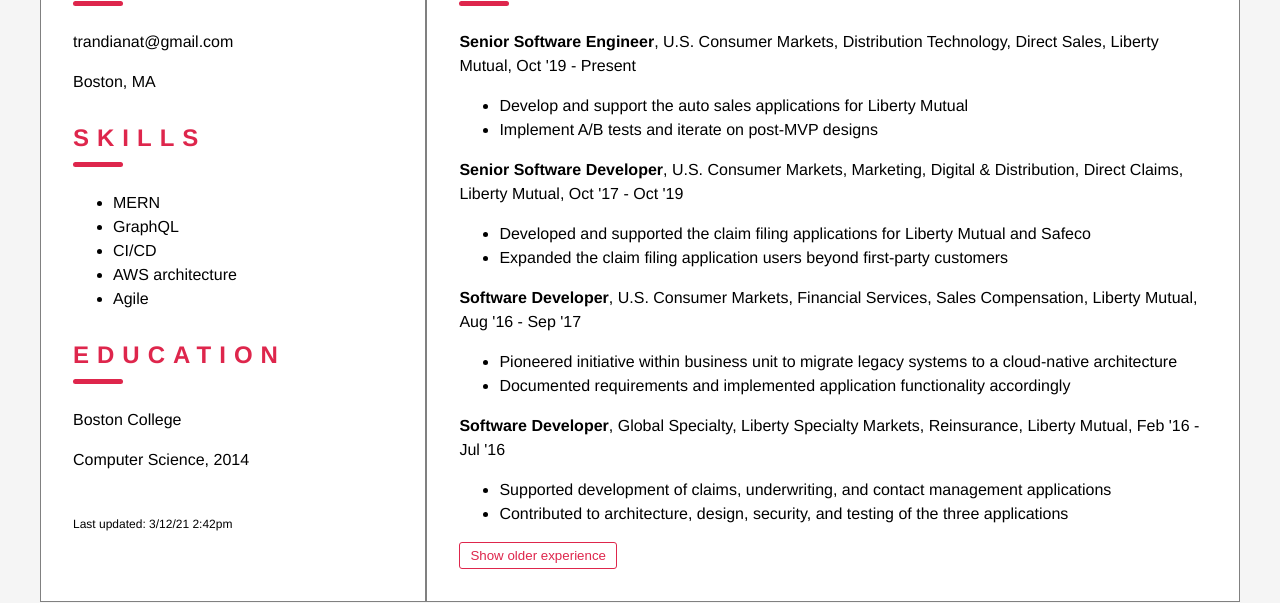
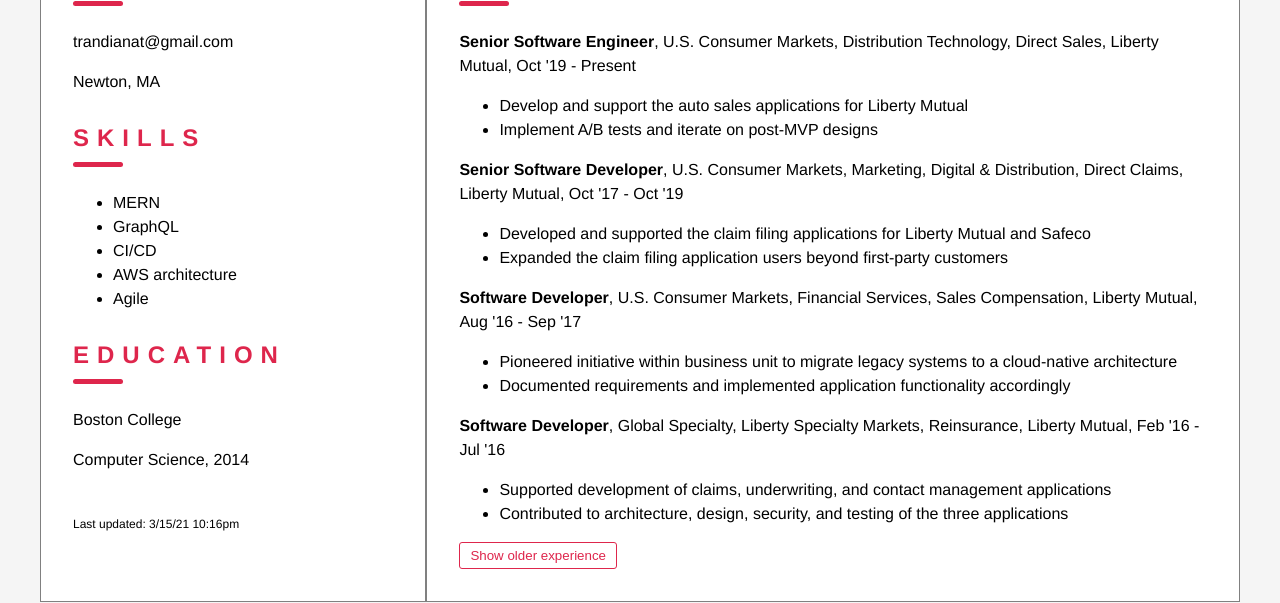
Before and after one commit to trandianat/resume, a React (Create React App) app: page / in a window 1280 px wide. Shown: the part 241-844 px from the top of the page. Built offline with nearby package versions, Linux system fonts and the light colour scheme.

Commit message:
Added check for undefined element

```diff
--- a/src/components/App/App.js
+++ b/src/components/App/App.js
@@ -8,7 +8,10 @@ const App = () => {
 
   const toggleOldExperience = () => {
     const oldExperience = document.getElementById('old-experience');
-    if (oldExperience.style.display === 'none') {
+    if (
+      !oldExperience.style.display ||
+      oldExperience.style.display === 'none'
+    ) {
       oldExperience.style.display = 'block';
       setIsOldExperienceOpen(true);
     } else {
@@ -28,7 +31,7 @@ const App = () => {
           <div className="contact">
             <Title title="Contact" />
             <p>trandianat@gmail.com</p>
-            <p>Boston, MA</p>
+            <p>Newton, MA</p>
           </div>
           <div className="skills">
             <Title title="Skills" />
@@ -43,7 +46,7 @@ const App = () => {
             <p>Boston College</p>
             <p>Computer Science, 2014</p>
           </div>
-          <p className="footnote">Last updated: 3/12/21 2:42pm</p>
+          <p className="footnote">Last updated: 3/15/21 10:16pm</p>
         </div>
         <div className="column right-column">
           <div id="latest-experience">
```
